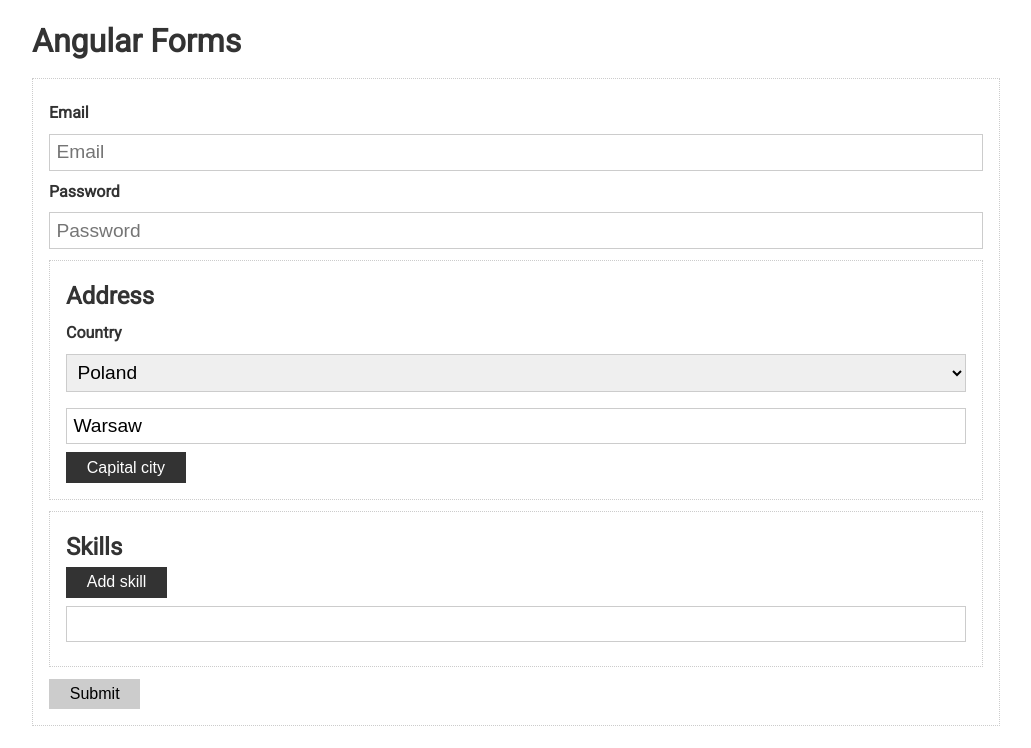
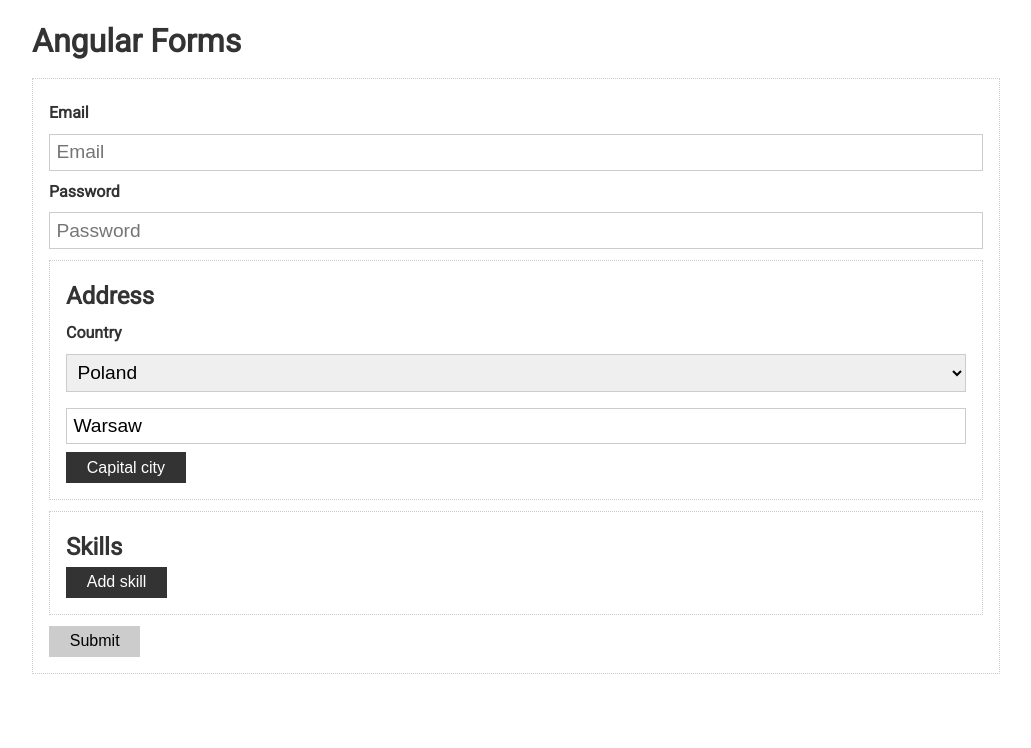
Before and after one commit to TkachukRR/26-angular-demo, an Angular app: page / in a window 1280 px wide. Shown: the top 748 px of the page, without its empty margins (124-1155 px from the left). Built offline with nearby package versions, Linux system fonts and the light colour scheme.

Commit message:
#013 work with group

```diff
--- a/src/app/app.component.html
+++ b/src/app/app.component.html
@@ -65,12 +65,15 @@
       </button>
     </div>
 
-    <div class="card">
+    <div class="card" formGroupName="skills">
       <h2>Skills</h2>
-      <button class="btn" type="button">Add skill</button>
-      <div class="form-control">
-        <label></label>
-        <input type="text" />
+      <button class="btn" type="button" (click)="addSkill()">Add skill</button>
+      <div
+        class="form-control"
+        *ngFor="let control of form.get('skills')?.['controls']; let indx = index"
+      >
+        <label>skill {{ indx }}</label>
+        <input type="text" [formControlName]="indx" />
       </div>
     </div>
 
--- a/src/app/app.component.ts
+++ b/src/app/app.component.ts
@@ -1,5 +1,5 @@
 import { Component, OnInit } from '@angular/core';
-import { FormControl, FormGroup, Validators } from '@angular/forms';
+import { FormArray, FormControl, FormGroup, Validators } from '@angular/forms';
 @Component({
   selector: 'app-root',
   templateUrl: './app.component.html',
@@ -21,6 +21,7 @@
         country: new FormControl('pl'),
         city: new FormControl('Warsaw', Validators.required),
       }),
+      skills: new FormArray([]),
     });
   }
 
@@ -44,4 +45,12 @@
 
     this.form.patchValue({ address: { city: city } });
   }
+
+  addSkill() {
+    const control = new FormControl('', Validators.required);
+    // <FormArray>this.form['skills']?.push(control);
+    (this.form.get('skills') as FormArray).push(control);
+    console.log('control', control);
+    console.log(this.form.get('skills'));
+  }
 }
```
